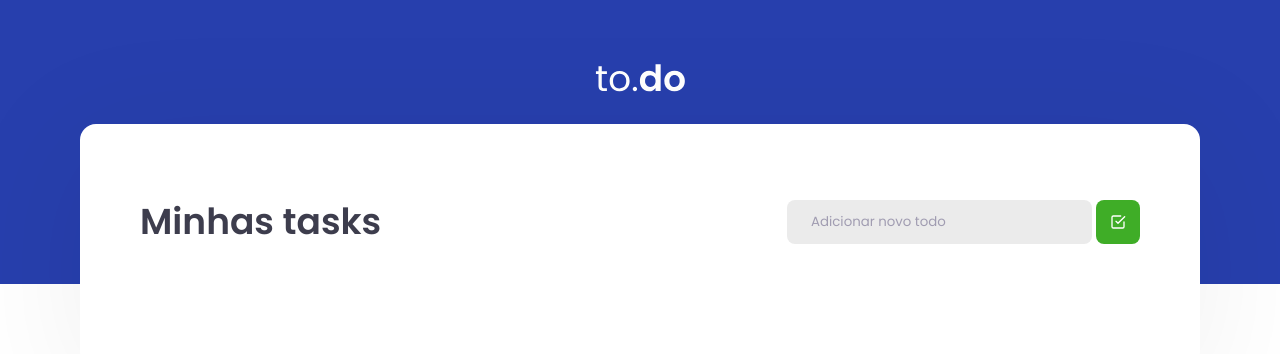
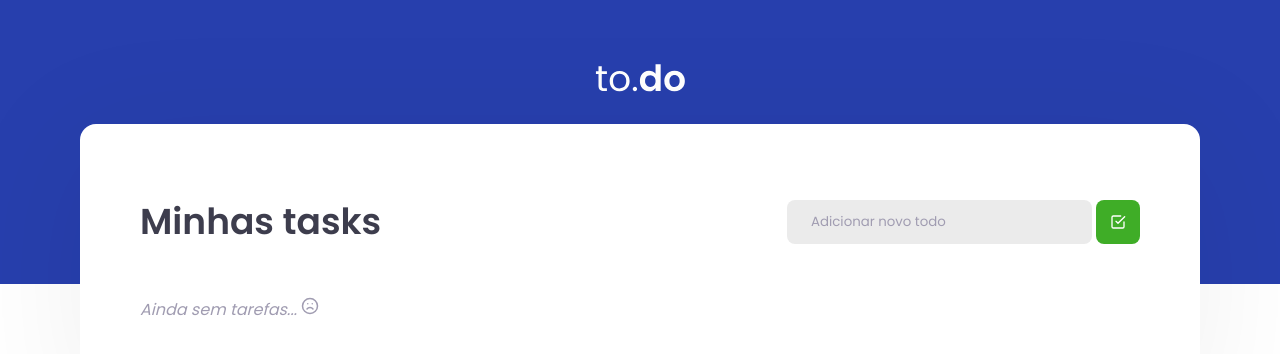
Before and after one commit to welingtonfmj/desafio01-reactjs-ignite, a React app: page / in a window 1280 px wide. Shown: the top 354 px of the page. Built offline with nearby package versions, Linux system fonts and the light colour scheme.

Commit message:
Mensagem, caso não tenha nenhuma tarefa

```diff
--- a/src/components/TaskList.tsx
+++ b/src/components/TaskList.tsx
@@ -2,7 +2,7 @@ import { useState } from "react";
 
 import "../styles/tasklist.scss";
 
-import { FiTrash, FiCheckSquare } from "react-icons/fi";
+import { FiTrash, FiCheckSquare, FiFrown } from "react-icons/fi";
 
 interface Task {
   id: number;
@@ -71,6 +71,7 @@ export function TaskList() {
       </header>
 
       <main>
+        {tasks.length > 0 ? (
           <ul>
             {tasks.map((task) => (
               <li key={task.id}>
@@ -100,6 +101,11 @@ export function TaskList() {
               </li>
             ))}
           </ul>
+        ) : (
+          <i>
+            Ainda sem tarefas... <FiFrown size={18} />
+          </i>
+        )}
       </main>
     </section>
   );
--- a/src/styles/tasklist.scss
+++ b/src/styles/tasklist.scss
@@ -63,6 +63,11 @@ section.task-list {
 
   main {
     margin-top: 3rem;
+
+    i {
+      font-size: 1rem;
+      color: var(--text-light);
+    }
 
     ul {
       list-style: none;
```
Lines whose indentation alone changed are shown as unchanged.
